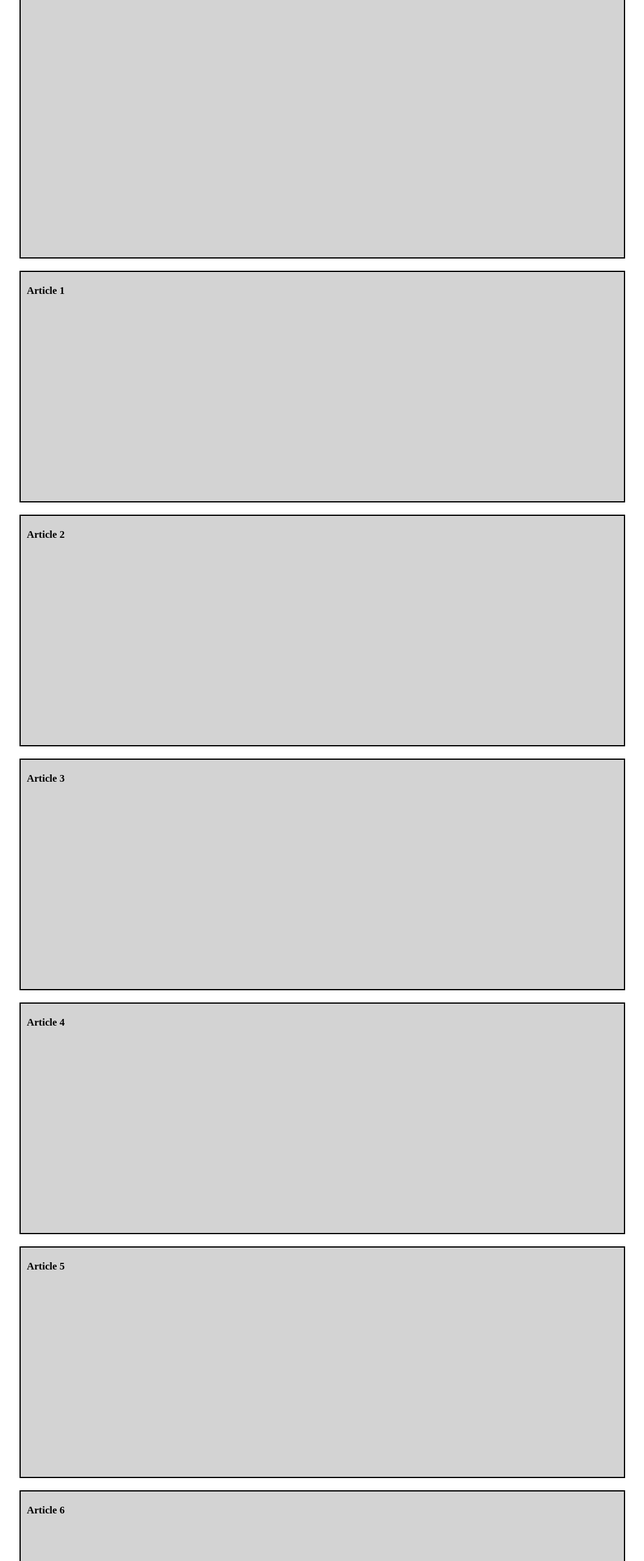
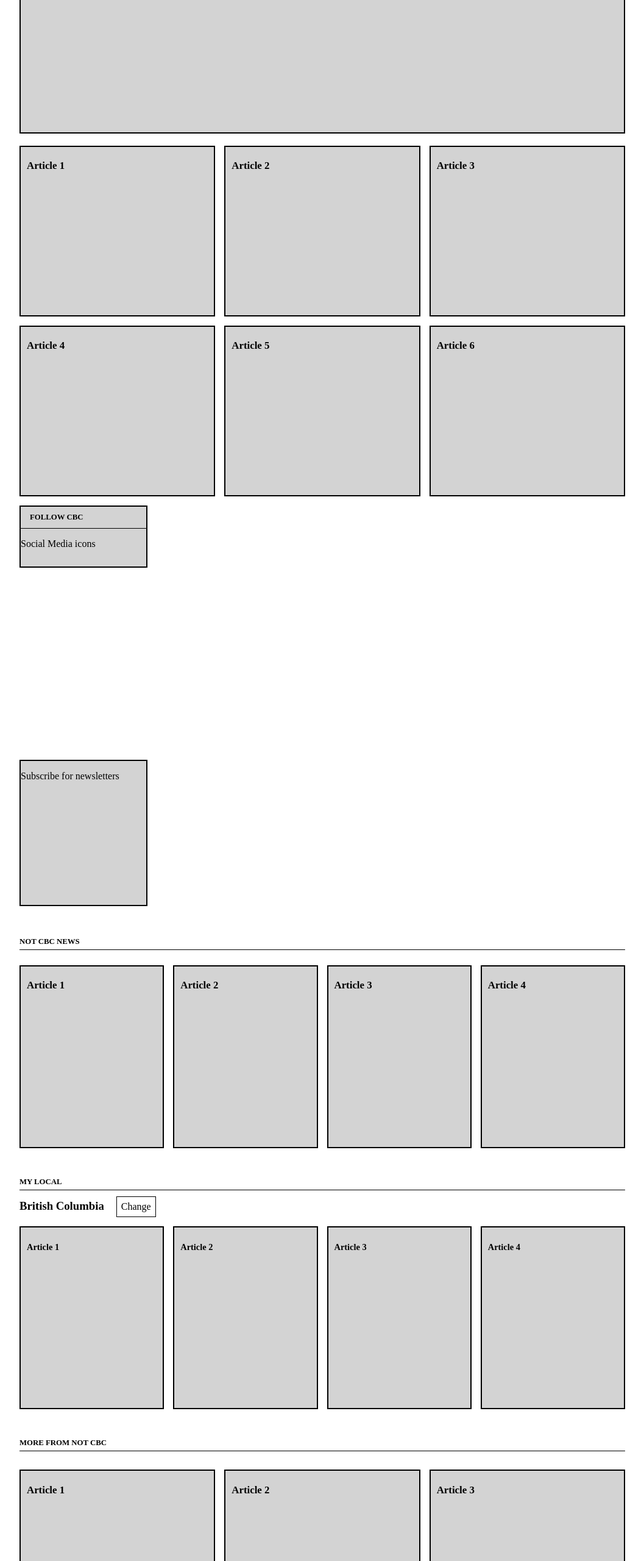
Before and after one commit to Veronica1207/CBC_Template_Grid, a plain HTML site: page index.html in a window 1280 px wide. Shown: the part 240-2800 px from the top of the page at 61% size, without its empty margins (111-1168 px from the left). Drawn offline with Linux system fonts and the light colour scheme.

Commit message:
2021-03-13 min-width 800

```diff
--- a/index.html
+++ b/index.html
@@ -41,34 +41,32 @@
                         <article id="main-article">
                             <h3>Main Article</h3>
                         </article>
-                        <div id="six-main-articles">
-                            <article>
+                        <div id="six-main-articles-container">
+                            <article id="main-article1">
                                 <h3>Article 1</h3>
                             </article>
-                            <article>
+                            <article id="main-article2">
                                 <h3>Article 2</h3>
                             </article>
-                            <article>
+                            <article id="main-article3">
                                 <h3>Article 3</h3>
                             </article>
-                            <article>
+                            <article id="main-article4">
                                 <h3>Article 4</h3>
                             </article>
-                            <article>
+                            <article id="main-article5">
                                 <h3>Article 5</h3>
                             </article>
-                            <article>
+                            <article id="main-article6">
                                 <h3>Article 6</h3>
                             </article>
-                        </div>
-                        <div id="aside-grid-container">
-                            <aside>
+                             <aside id="aside-grid1">
                                 <section id="follow">
                                     <h2>Follow CBC</h2>
                                     <p>Social Media icons</p>
                                 </section>
                             </aside>
-                            <aside id="sub">
+                            <aside id="subscribe">
                                 <p>Subscribe for newsletters</p>
                             </aside>
                         </div>
@@ -77,18 +75,20 @@
 
                 <section id="cbc-news">
                     <h2>Not CBC News</h2>
-                    <article>
+                    <div class="news-container">
+                        <article class="news-article1">
                             <h3>Article 1</h3>
                         </article>
-                    <article>
+                        <article class="news-article2">
                             <h3>Article 2</h3>
                         </article>
-                    <article>
+                        <article class="news-article3">
                             <h3>Article 3</h3>
                         </article>
-                    <article>
+                        <article class="news-article4">
                             <h3>Article 4</h3>
                         </article>
+                    </div>
                 </section>
 
                 <section id="my-local">
@@ -97,67 +97,71 @@
                         <h3>British Columbia</h3>
                         <p>Change</p>
                     </div>
-                    <article>
+                    <div class="news-container">
+                        <article class="news-article1">
                             <h4>Article 1</h4>
                         </article>
-                    <article>
+                        <article class="news-article2">
                             <h4>Article 2</h4>
                         </article>
-                    <article>
+                        <article class="news-article3">
                             <h4>Article 3</h4>
                         </article>
-                    <article>
+                        <article class="news-article4">
                             <h4>Article 4</h4>
                         </article>
+                    </div>
                 </section>
 
                 <section id="more-from-cbc">
                     <h2>More From Not CBC</h2>
-                    <article>
+                    <div id="more-articles">
+                        <article id="more-article1">
                             <h3>Article 1</h3>
                         </article>
-                    <article>
+                        <article id="more-article2">
                             <h3>Article 2</h3>
                         </article>
-                    <article>
+                        <article id="more-article3">
                             <h3>Article 3</h3>
                         </article>
-                    <article>
+                        <article id="more-article4">
                             <h3>Article 4</h3>
                         </article>
-                    <article>
+                        <article id="more-article5">
                             <h3>Article 5</h3>
                         </article>
-                    <article>
+                        <article id="more-article6">
                             <h3>Article 6</h3>
                         </article>
-                    <article>
+                        <article id="more-article7">
                             <h3>Article 7</h3>
                         </article>
-                    <article>
+                        <article id="more-article8">
                             <h3>Article 8</h3>
                         </article>
-                    <article>
+                        <article id="more-article9">
                             <h3>Article 9</h3>
                         </article>
-                    <article>
+                        <article id="more-article10">
                             <h3>Article 10</h3>
                         </article>
-                    <article>
+                        <article id="more-article11">
                             <h3>Article 11</h3>
                         </article>
-                    <article>
+                        <article id="more-article12">
                             <h3>Article 12</h3>
                         </article>
-                    <article>
+                        <article id="more-article13">
                             <h3>Article 13</h3>
                         </article>
-                    <article>
+                        <article id="more-article14">
                             <h3>Article 14</h3>
                         </article>
-                    <article>
+                        <article id="more-article15">
                             <h3>Article 15</h3>
                         </article>
+                    </div>
                 </section>
 			</main>
 		</div>
--- a/style.css
+++ b/style.css
@@ -140,15 +140,10 @@ footer p {
     height: 30px;
 }
 
-#sub {
+#subscribe {
     margin: 300px 0px;
     background-color: lightgray;
     border: solid 2px black;
-}
-
-#sub p{
-    display: block;
-    height: 330px;
 }
 
 #cbc-news {
@@ -203,6 +198,7 @@ footer p {
     footer {
         flex-direction: row;
         justify-content: space-between;
+        margin-top: 20px;
     }
 
     footer p {
@@ -230,6 +226,33 @@ footer p {
         color: black;
     }
 
+    .news-container {
+        display: grid;
+        grid-gap: 15px 15px;
+        grid-template-columns: repeat(4, 1fr);
+        grid-template-rows: minmax(30px, auto);
+        grid-template-areas:
+        "news-article1 news-article2 news-article3 news-article4"
+    }
+
+    .news-article1 {
+        grid-area: news-article1;
+    }
+    .news-article2 {
+        grid-area: news-article2;
+    }
+    .news-article3 {
+        grid-area: news-article3;
+    }
+    .news-article4 {
+        grid-area: news-article4;
+    }
+
+    .news-container article {
+        height: 300px;
+        margin: 0px;
+    }
+
     #wrapper {
         padding: 15px;
     }
@@ -252,6 +275,155 @@ footer p {
     margin-bottom: 5px;
     }
 
+    #main-article{
+        margin-top: 15px;
+        height: 300px;
+    }
+
+    #six-main-articles-container article {
+        margin: 0px;
+        height: 280px;
+    }
+
+    #six-main-articles-container {
+        display: grid;
+        grid-gap: 15px 15px;
+        grid-template-columns: repeat(3, 1fr);
+        grid-template-rows: minmax(30px, auto);
+        grid-template-areas:
+            "main-article1 main-article2 main-article3"
+            "main-article4 main-article5 main-article6"
+            "aside-grid1 . ."
+            "subscribe . ."
+
+    }
+
+    #main-article1 {
+        grid-area: main-article1;
+    }
+    #main-article2 {
+        grid-area: main-article2;
+    }
+    #main-article3 {
+        grid-area: main-article3;
+    }
+    #main-article4 {
+        grid-area: main-article4;
+    }
+    #main-article5 {
+        grid-area: main-article5;
+    }
+    #main-article6 {
+        grid-area: main-article6;
+    }
+    #aside-grid1 {
+        grid-area: aside-grid1;
+    }
+    #subscribe {
+        grid-area: subscribe;
+    }
+
+    #follow {
+        width: 210px;
+    }
+
+    #subscribe {
+        margin: 0px;
+        margin-top: 300px;
+        background-color: lightgray;
+        border: solid 2px black;
+        height: 240px;
+        width: 210px;
+    }
+
+    #cbc-news h2 {
+        margin-top: 35px;
+        margin-bottom: 25px;
+    }
+
+    #change-local {
+        justify-content:start;
+    }
+
+    #change-local p {
+        margin-left: 20px;
+    }
+
+    #my-local h2 {
+        margin-top: 32px;
+    }
+
+    #more-articles {
+        display: grid;
+        grid-gap: 15px 15px;
+        grid-template-columns: repeat(3, 1fr);
+        grid-template-rows: minmax(30px, auto);
+        grid-template-areas:
+        "more-article1 more-article2 more-article3"
+        "more-article4 more-article5 more-article6"
+        "more-article7 more-article8 more-article9"
+        "more-article10 more-article11 more-article12"
+        "more-article13 more-article14 more-article15"
+    }
+
+    #more-article1 {
+        grid-area: more-article1;
+    }
+    #more-article2 {
+        grid-area: more-article2;
+    }
+    #more-article3 {
+        grid-area: more-article3;
+    }
+    #more-article4 {
+        grid-area: more-article4;
+    }
+    #more-article5 {
+        grid-area: more-article5;
+    }
+    #more-article6 {
+        grid-area: more-article6;
+    }
+    #more-article7 {
+        grid-area: more-article7;
+    }
+    #more-article8 {
+        grid-area: more-article8;
+    }
+    #more-article9 {
+        grid-area: more-article9;
+    }
+    #more-article10 {
+        grid-area: more-article10;
+    }
+    #more-article11 {
+        grid-area: more-article11;
+    }
+    #more-article12 {
+        grid-area: more-article12;
+    }
+    #more-article13 {
+        grid-area: more-article13;
+    }
+    #more-article14 {
+        grid-area: more-article14;
+    }
+    #more-article15 {
+        grid-area: more-article15;
+    }
+
+    #more-from-cbc h2 {
+        margin-top: 32px;
+        margin-bottom: 30px;
+    }
+
+    #more-from-cbc article {
+        margin: 0px;
+    }
+}
+
+@media (min-width:960px) {
+
 
 
 }
```
Lines whose indentation alone changed are shown as unchanged.
